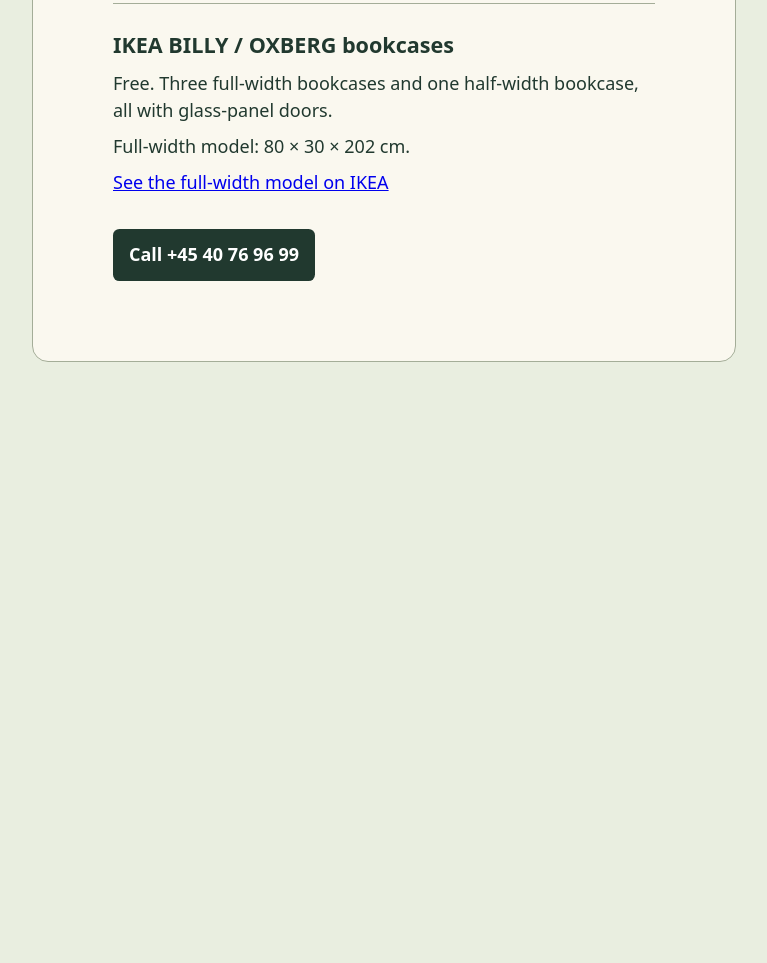
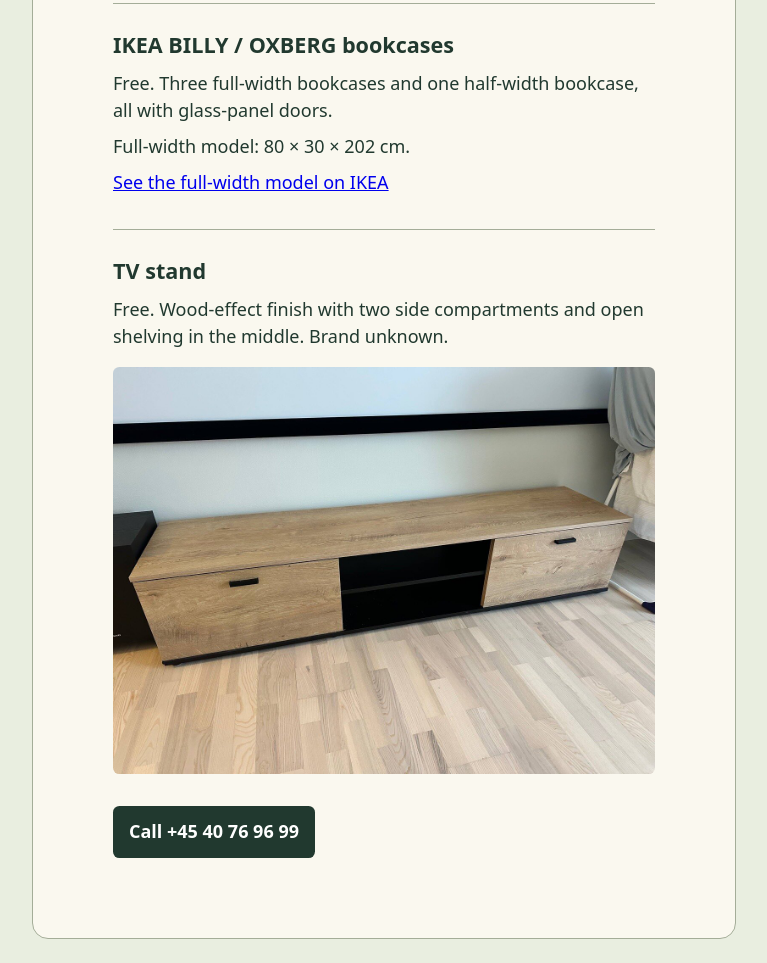
Before and after one commit to kolombet/giveaway, a plain HTML site: page index.html in a window 1280 px wide. Shown: the part 456-1419 px from the top of the page, without its empty margins (256-1023 px from the left). Before the commit the page ends 842 px from the top, so only its background shows below. Drawn offline with Linux system fonts and the light colour scheme.

Commit message:
List free TV stand

```diff
--- a/index.html
+++ b/index.html
@@ -33,6 +33,7 @@
     article { margin: 2rem 0; border-top: 1px solid #a4ad98; padding-top: 1.5rem; }
     h2 { margin: 0; font-size: 1.35rem; }
     article p { max-width: none; margin: .5rem 0; }
+    article img { display: block; width: 100%; height: auto; margin: 1rem 0 0; border-radius: .4rem; }
     .call {
       display: inline-block;
       padding: .75rem 1rem;
@@ -61,6 +62,11 @@
       <p>Full-width model: 80 × 30 × 202 cm.</p>
       <a href="https://www.ikea.com/dk/da/p/billy-oxberg-reol-med-lager-vitlager-hvid-s69281776/">See the full-width model on IKEA</a>
     </article>
+    <article>
+      <h2>TV stand</h2>
+      <p>Free. Wood-effect finish with two side compartments and open shelving in the middle. Brand unknown.</p>
+      <img src="./tv-stand.jpg" width="1280" height="960" alt="Wood-effect TV stand with black handles and open black shelves">
+    </article>
     <a class="call" href="tel:+4540769699">Call +45 40 76 96 99</a>
   </main>
 </body>
```
